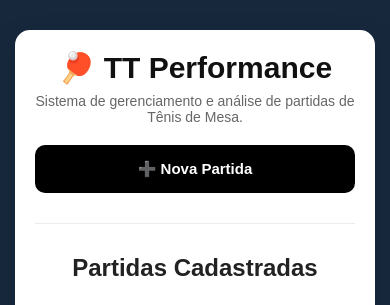
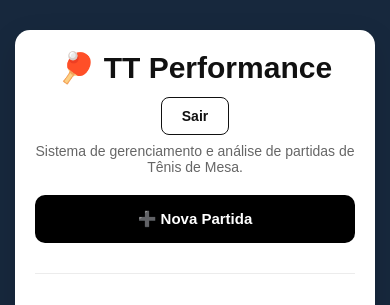
Before and after one commit to Erick-ken-tamae/tt-performance, a Flask app: page / in a window 390 px wide. Shown: the top 305 px of the page. Run offline with Flask 3, Linux system fonts and the light colour scheme; the visitor is signed in with stand-in values (Sample User, id 1); data that the repository does not hold is empty.

Commit message:
arrumando a tela de partida

```diff
--- a/app.py
+++ b/app.py
@@ -32,9 +32,10 @@ def login():
         if usuario:
             session["usuario_id"] = usuario["id"]
             session["usuario_nome"] = usuario["nome"]
+            flash("Login realizado com sucesso!", "success")
             return redirect(url_for("inicio"))
         else:
-            flash("Email ou senha incorretos.")
+            flash("Email ou senha incorretos.", "error")
             return redirect(url_for("login"))
 
     return render_template("login.html")
@@ -49,15 +50,15 @@ def cadastro():
         confirmar_senha = request.form.get("confirmar_senha")
 
         if senha != confirmar_senha:
-            flash("As senhas não coincidem.")
+            flash("As senhas não coincidem.", "error")
             return redirect(url_for("cadastro"))
 
         if email_existe(email):
-            flash("Este email já está cadastrado.")
+            flash("Este email já está cadastrado.", "error")
             return redirect(url_for("cadastro"))
 
         criar_usuario(nome, email, senha)
-        flash("Conta criada com sucesso! Faça login.")
+        flash("Conta criada com sucesso! Faça login.", "success")
         return redirect(url_for("login"))
 
     return render_template("cadastro.html")
@@ -147,7 +148,7 @@ def excluir(id):
 
     excluir_partida(id)
 
-    flash("Partida excluída com sucesso!")
+    flash("Partida excluída com sucesso!", "success")
 
     return redirect("/")
 
--- a/static/partida.css
+++ b/static/partida.css
@@ -18,12 +18,40 @@ body{
     box-shadow:0 10px 30px rgba(0,0,0,.12);
 }
 
+.topo{
+    display:flex;
+    justify-content:center;
+    align-items:center;
+    position:relative;
+    margin-bottom:8px;
+}
+
+.btn-sair{
+    position:absolute;
+    right:0;
+    top:50%;
+    transform:translateY(-50%);
+    text-decoration:none;
+    background:#fff;
+    color:#111;
+    border:1px solid #111;
+    border-radius:8px;
+    padding:10px 20px;
+    font-size:14px;
+    font-weight:600;
+    transition:.25s;
+}
+
+.btn-sair:hover{
+    background:#111;
+    color:#fff;
+}
+
 h1{
     text-align:center;
     font-size:42px;
     font-weight:700;
     color:#111;
-    margin-bottom:8px;
 }
 
 h2{
@@ -296,6 +348,16 @@ body{
 
 h1{
     font-size:30px;
+}
+
+.topo{
+    flex-direction:column;
+    gap:12px;
+}
+
+.btn-sair{
+    position:static;
+    transform:none;
 }
 
 h2{
--- a/templates/partida.html
+++ b/templates/partida.html
@@ -11,12 +11,15 @@
 
 <div class="container">
 
-    <h1>🏓 TT Performance</h1>
+    <div class="topo">
+        <h1>🏓 TT Performance</h1>
+        <a href="/logout" class="btn-sair">Sair</a>
+    </div>
 
-    {% with mensagens = get_flashed_messages() %}
+    {% with mensagens = get_flashed_messages(with_categories=true) %}
       {% if mensagens %}
-        <div class="toast" id="toastNotificacao">
-          {{ mensagens[0] }}
+        <div class="toast {{ mensagens[0][0] }}" id="toastNotificacao">
+          {{ mensagens[0][1] }}
         </div>
       {% endif %}
     {% endwith %}
@@ -123,7 +126,11 @@
 
             </select>
 
-            <button type="submit">
+            <button type="button" class="btn-cancelar" onclick="fecharPopup()">
+                ← Voltar
+            </button>
+
+            <button type="submit" class="btn-cadastrar">
                 Cadastrar Partida
             </button>
 
```
Also changed, not shown: other parts of static/partida.css (+29 -4 lines), static/login.css (+38 -1 lines), templates/cadastro.html (+4 -3 lines), templates/login.html (+4 -3 lines).
